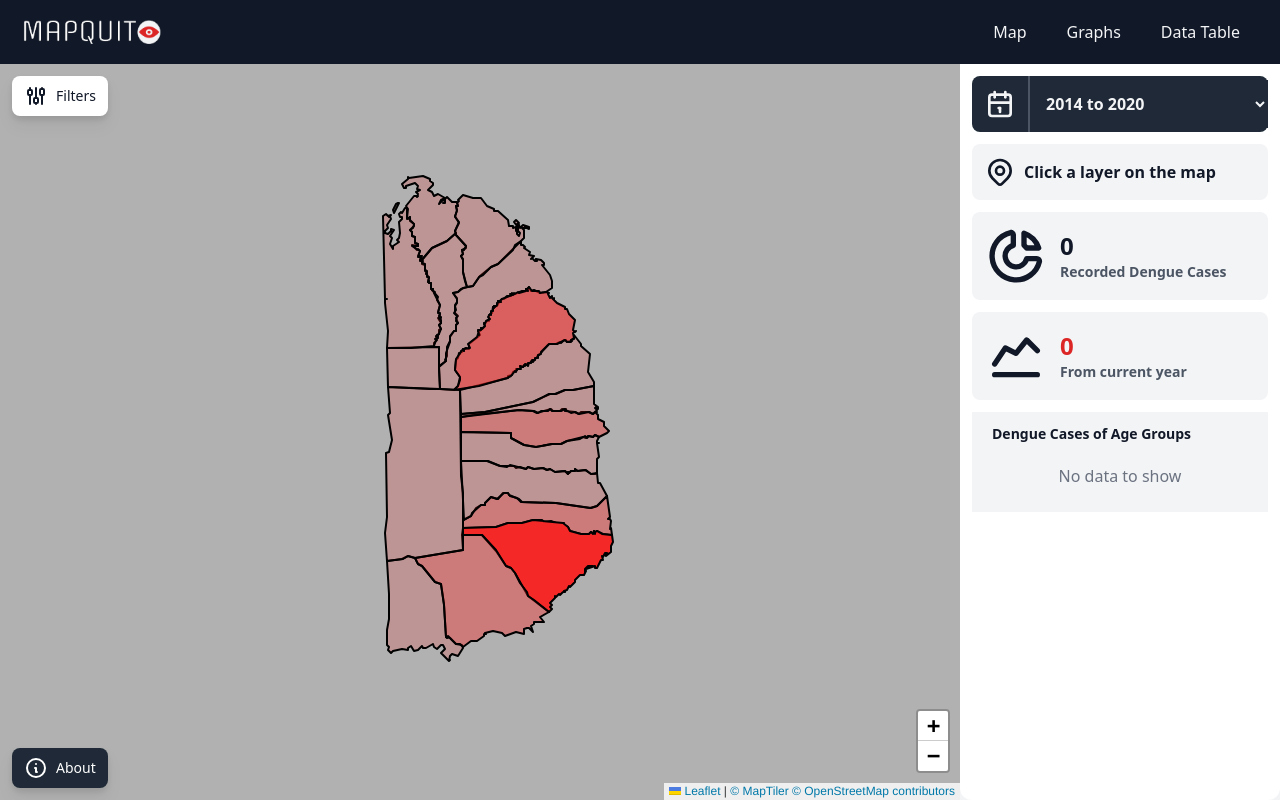
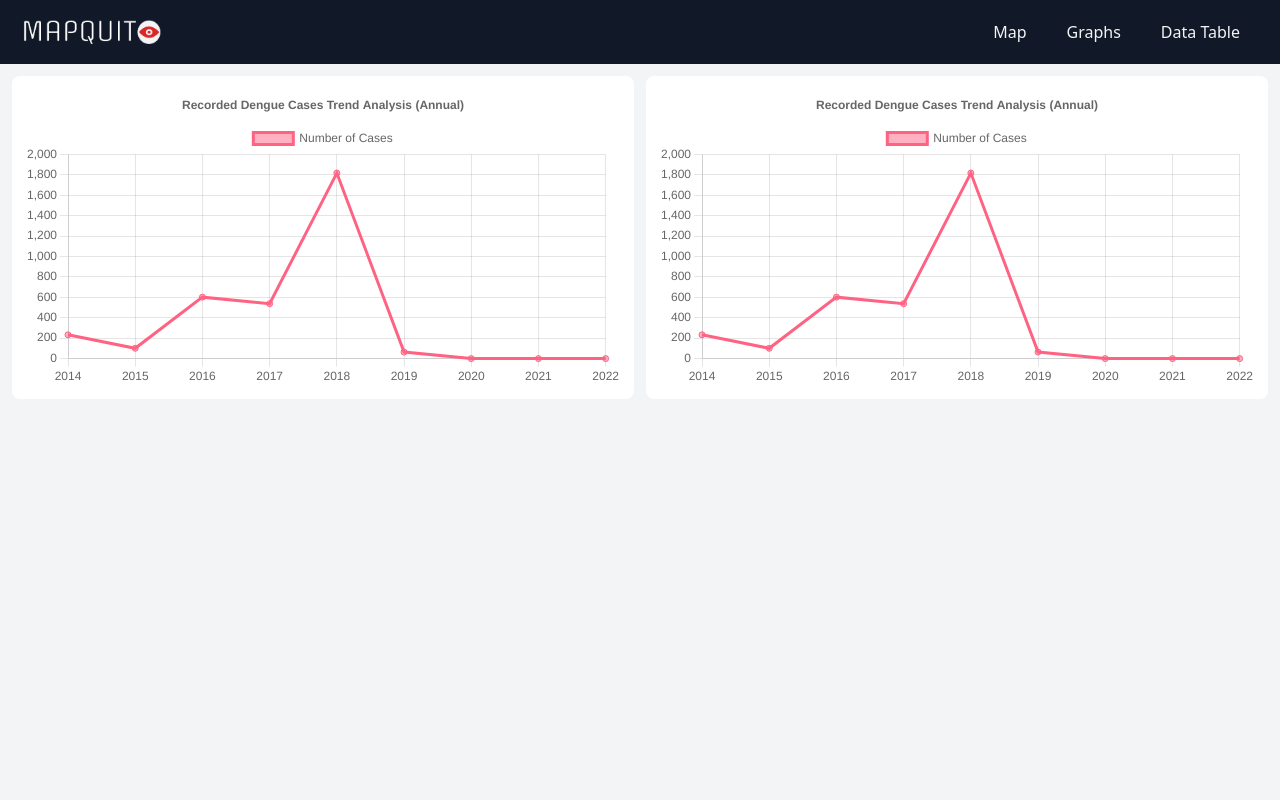
Before and after one commit to allankennethrosal/dengue-mapping-v1, a React (Create React App) app: page /#/graphs in a window 1280 px wide. Before the commit this address led to /. Built offline with nearby package versions, Linux system fonts and the light colour scheme.

Commit message:
Added realtime data in annual trend graph

```diff
--- a/package.json
+++ b/package.json
@@ -15,6 +15,7 @@
     "react-leaflet": "^3.2.5",
     "react-router-dom": "^6.2.2",
     "react-scripts": "5.0.0",
+    "react-super-responsive-table": "^5.2.0",
     "web-vitals": "^2.1.4"
   },
   "scripts": {
--- a/src/components/Graphs.js
+++ b/src/components/Graphs.js
@@ -1,6 +1,6 @@
 import React from "react";
 import Navbar from "./Navbar";
-import YearTrendChart from "../components/graphs/YearTrendChart";
+import AnnualTrendChart from "../components/graphs/AnnualTrendChart";
 
 const Graphs = () => {
   return (
@@ -9,10 +9,10 @@ const Graphs = () => {
         <Navbar />
         <div className="flex md:flex-row flex-col md:space-x-3 space-x-0 md:space-y-0 space-y-3 justify-center items-center p-3">
           <div className="bg-white rounded-lg md:w-1/2 w-full p-3">
-            <YearTrendChart />
+            <AnnualTrendChart />
           </div>
           <div className="bg-white rounded-lg md:w-1/2 w-full p-3">
-            <YearTrendChart />
+            <AnnualTrendChart />
           </div>
         </div>
       </div>
--- /dev/null
+++ b/src/components/graphs/AnnualTrendChart.js
@@ -0,0 +1,79 @@
+import React, { useContext } from "react";
+import {
+  Chart as ChartJS,
+  CategoryScale,
+  LinearScale,
+  PointElement,
+  LineElement,
+  Title,
+  Tooltip,
+  Legend
+} from "chart.js";
+import { Line } from "react-chartjs-2";
+import { GlobalContext } from "../../context/GlobalContext";
+
+ChartJS.register(
+  CategoryScale,
+  LinearScale,
+  PointElement,
+  LineElement,
+  Title,
+  Tooltip,
+  Legend
+);
+
+export const getAnnualCases = dengueData => {
+  const annualCases = {};
+  const d = new Date();
+  const todayYear = d.getFullYear() < 2022 ? 2022 : d.getFullYear();
+
+  for (let i = 2014; i <= todayYear; i++) {
+    i = i.toString();
+    annualCases[i] = 0;
+  }
+
+  // get number of cases per year
+  for (const d of dengueData) {
+    if (annualCases[d.Year]) {
+      annualCases[d.Year] += 1;
+    } else {
+      annualCases[d.Year] = 1;
+    }
+  }
+
+  return annualCases;
+};
+
+const AnnualTrendChart = () => {
+  const { dengueData } = useContext(GlobalContext);
+  const annualCases = getAnnualCases(dengueData);
+
+  const data = {
+    labels: Object.keys(annualCases),
+    datasets: [
+      {
+        label: "Number of Cases",
+        data: Object.values(annualCases),
+        borderColor: "rgb(255, 99, 132)",
+        backgroundColor: "rgba(255, 99, 132, 0.5)"
+      }
+    ]
+  };
+
+  const options = {
+    responsive: true,
+    plugins: {
+      legend: {
+        position: "top"
+      },
+      title: {
+        display: true,
+        text: "Recorded Dengue Cases Trend Analysis (Annual)"
+      }
+    }
+  };
+
+  return <Line options={options} data={data} />;
+};
+
+export default AnnualTrendChart;
--- a/src/components/graphs/YearTrendChart.js
+++ /dev/null
@@ -1,55 +0,0 @@
-import React from "react";
-import {
-  Chart as ChartJS,
-  CategoryScale,
-  LinearScale,
-  PointElement,
-  LineElement,
-  Title,
-  Tooltip,
-  Legend
-} from "chart.js";
-import { Line } from "react-chartjs-2";
-
-ChartJS.register(
-  CategoryScale,
-  LinearScale,
-  PointElement,
-  LineElement,
-  Title,
-  Tooltip,
-  Legend
-);
-
-export const options = {
-  responsive: true,
-  plugins: {
-    legend: {
-      position: "top"
-    },
-    title: {
-      display: true,
-      text: "Dengue Cases Trend Analysis (Year)"
-    }
-  }
-};
-
-const labels = ["2014", "2015", "2016", "2017", "2018", "2019", "2020"];
-
-export const data = {
-  labels,
-  datasets: [
-    {
-      label: "Number of Cases",
-      data: labels.map(() => Math.floor(Math.random() * 100)),
-      borderColor: "rgb(255, 99, 132)",
-      backgroundColor: "rgba(255, 99, 132, 0.5)"
-    }
-  ]
-};
-
-const YearTrendChart = () => {
-  return <Line options={options} data={data} />;
-};
-
-export default YearTrendChart;
--- a/src/components/home/Map.js
+++ b/src/components/home/Map.js
@@ -11,13 +11,13 @@ import dataGeoJson from "../../data/municities-province-ph104200000.0.1.json";
 import { getCases, getRanges } from "../../utils/MapUtils";
 import { MapContext } from "../../context/MapContext";
 import { MapFilterContext } from "../../context/MapFilterContext";
+import { GlobalContext } from "../../context/GlobalContext";
 
 const Map = () => {
   const {
     year,
     muncity,
     setMuncity,
-    dengueData,
     setMuncityCasesCount,
     setPrevYearCase,
     setAgeChildrenCases,
@@ -26,6 +26,7 @@ const Map = () => {
     setAgeSeniorsCases,
     mapKey
   } = useContext(MapContext);
+  const { dengueData } = useContext(GlobalContext);
   const value = useContext(MapFilterContext);
   const [layerSelected, setLayerSelected] = useState("");
   const centerLoc = [8.323365, 123.686847];
--- /dev/null
+++ b/src/context/GlobalContext.js
@@ -0,0 +1,16 @@
+import React, { createContext } from "react";
+import dengueData from "../data/dengue-cases-misocc.json";
+
+export const GlobalContext = createContext();
+
+export const MapFilterProvider = props => {
+  return (
+    <GlobalContext.Provider
+      value={{
+        dengueData: dengueData.data
+      }}
+    >
+      {props.children}
+    </GlobalContext.Provider>
+  );
+};
--- /dev/null
+++ b/src/context/GraphsContext.js
@@ -0,0 +1,18 @@
+import React, { useState, createContext } from "react";
+
+export const GraphsContext = createContext();
+
+export const MapFilterProvider = props => {
+  const [selectedMuncity, setSelectedMuncity] = useState("");
+
+  return (
+    <GraphsContext.Provider
+      value={{
+        selectedMuncity,
+        setSelectedMuncity
+      }}
+    >
+      {props.children}
+    </GraphsContext.Provider>
+  );
+};
--- a/src/context/MapContext.js
+++ b/src/context/MapContext.js
@@ -1,5 +1,4 @@
 import React, { useState, createContext } from "react";
-import dengueData from "../data/dengue-cases-misocc.json";
 
 export const MapContext = createContext();
 
@@ -20,7 +19,6 @@ export const MapProvider = props => {
   return (
     <MapContext.Provider
       value={{
-        dengueData: dengueData.data,
         prevYearCase,
         setPrevYearCase,
         muncity,
--- a/src/index.js
+++ b/src/index.js
@@ -4,11 +4,14 @@ import "./index.css";
 import App from "./App";
 import reportWebVitals from "./reportWebVitals";
 import { HashRouter } from "react-router-dom";
+import { MapFilterProvider } from "./context/GlobalContext";
 
 ReactDOM.render(
-  <HashRouter hashType="slash">
-    <App />
-  </HashRouter>,
+  <MapFilterProvider>
+    <HashRouter hashType="slash">
+      <App />
+    </HashRouter>
+  </MapFilterProvider>,
   document.getElementById("root")
 );
 
```
Also changed, not shown: 1 other file (tests, documents, lock files or other folders).
